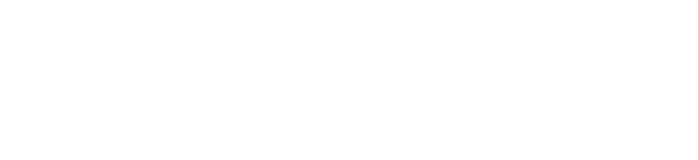
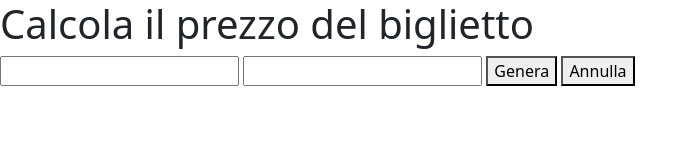
Before and after one commit to MatteoTarabella04/js-biglietto-treno-form, a plain HTML site: page index.html in a window 1280 px wide. Shown: the whole page, without its empty margins (0-698 px from the left). Drawn offline with nearby package versions, Linux system fonts and the light colour scheme.

Commit message:
add input elements + add variables

```diff
--- a/assets/js/main.js
+++ b/assets/js/main.js
@@ -0,0 +1,6 @@
+//dichiaro le variabili per l'inserimento e inizializzo il prezzo al km
+let nameInput;
+let kmInput;
+let age;
+
+const kmPrice = 0.21;
--- a/index.html
+++ b/index.html
@@ -12,7 +12,13 @@
 </head>
 <body>
 
-
+    <h1>
+        Calcola il prezzo del biglietto
+    </h1>
+    <input type="text" name="name" id="nameInput">
+    <input type="text" name="km" id="kmInput">
+    <button type="submit">Genera</button>
+    <button type="reset">Annulla</button>
 
 
 
```
